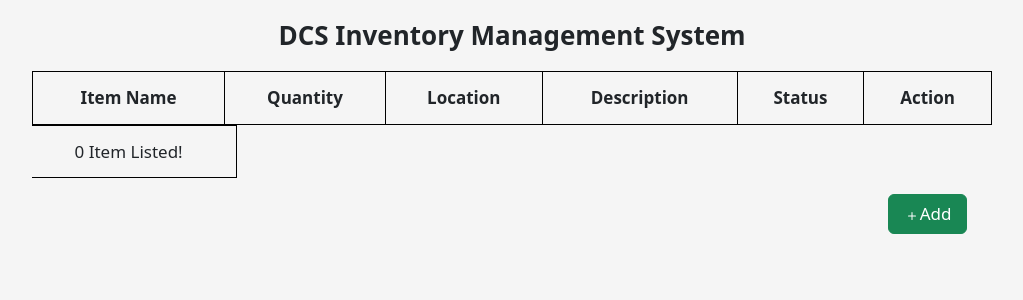
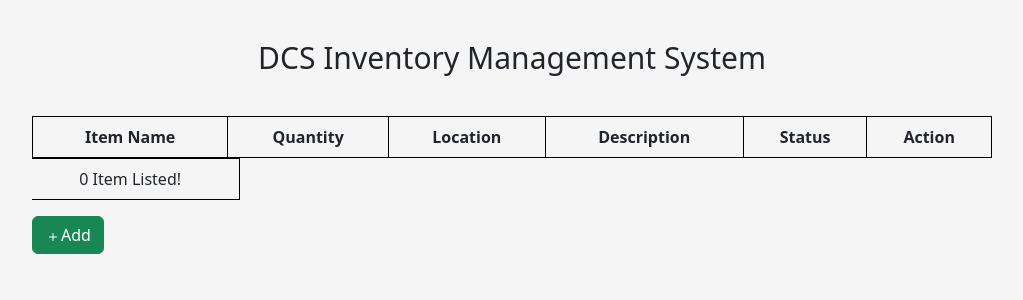
Before and after one commit to dominic-myb/dcs-inventory, a PHP site: page / in a window 1280 px wide. Shown: the top 300 px of the page, without its empty margins (128-1151 px from the left). Run offline with PHP 8.4, Linux system fonts and the light colour scheme; data that the repository does not hold is empty.

Commit message:
Remove unnecessary css styles

```diff
--- a/assets/css/main.css
+++ b/assets/css/main.css
@@ -1,10 +1,11 @@
 :root {
-  --primary-color: blue;
-  --h1-size: 21px;
-  --padding: 8px;
-  --font-size: 12px;
-  --td-max-width: 165px;
-  --input-height: 36px;
+  --h1-font-size: 30px;
+  --font-size: 16px;
+}
+
+html,
+body {
+  min-width: 575px;
 }
 
 body {
@@ -12,175 +13,24 @@ body {
 }
 
 .page-title {
-  margin-top: 20px;
-  margin-bottom: 20px;
+  display: block;
+  margin-top: 5vh;
+  margin-bottom: 5vh;
+  text-align: center;
+  justify-content: center;
+  align-items: center;
 }
 
 .page-title h1 {
-  font-size: var(--h1-size);
-  text-align: center;
-  font-weight: bold;
-}
-
-.content {
-  justify-content: center;
-  align-items: center;
+  font-size: var(--h1-font-size);
   text-align: center;
 }
 
-.table {
-  justify-content: center;
-}
-
-.table th,
-.table td {
-  padding: var(--padding);
+th,
+td {
   border: 1px solid black;
   border-collapse: collapse;
   text-align: center;
   vertical-align: middle;
   font-size: var(--font-size);
 }
-
-.desc,
-.item-name {
-  max-width: var(--td-max-width);
-  text-overflow: ellipsis;
-}
-
-.btn {
-  font-size: var(--font-size);
-  margin-bottom: 2px;
-  padding-left: 0.75rem;
-  padding-right: 0.75rem;
-}
-
-.btn:last-child {
-  margin-bottom: 0;
-  padding-left: 0.9rem;
-  padding-right: 0.9rem;
-}
-
-#add-btn-container {
-  position: relative;
-  /* background-color: red; */
-  width: 100%;
-  height: 33px;
-  border-radius: 5px;
-}
-
-#add-btn-container button {
-  position: absolute;
-}
-
-.modal-body label {
-  font-size: var(--font-size);
-  display: block;
-  margin-top: 20px;
-  margin-bottom: 3px;
-  margin-left: 5%;
-}
-
-.modal-body label:first-child {
-  margin-top: 0;
-}
-
-.modal-body {
-  justify-content: center;
-  align-items: center;
-}
-
-.modal-body select {
-  margin-left: 5%;
-}
-
-.modal-body input,
-.modal-body textarea {
-  width: 90%;
-  margin-left: 5%;
-  height: var(--input-height);
-}
-
-@media (max-width: 450px) {
-  #add-btn-container button {
-    right: 2vw;
-  }
-}
-
-@media (min-width: 451px) {
-  #add-btn-container button {
-    right: 4vw;
-  }
-
-  :root {
-    --h1-size: 22px;
-    --font-size: 13px;
-    --input-height: 36px;
-    --padding: 9px;
-  }
-}
-
-@media (min-width: 576px) {
-  #add-btn-container button {
-    right: 6vw;
-  }
-
-  :root {
-    --h1-size: 23px;
-    --font-size: 14px;
-    --input-height: 39px;
-    --padding: 10px;
-  }
-}
-
-@media (min-width: 768px) {
-  #add-btn-container button {
-    right: 8vw;
-  }
-
-  :root {
-    --h1-size: 24px;
-    --font-size: 15px;
-    --input-height: 42px;
-    --padding: 11px;
-  }
-}
-
-@media (min-width: 992px) {
-  #add-btn-container button {
-    right: 9vw;
-  }
-
-  :root {
-    --h1-size: 25px;
-    --font-size: 16px;
-    --input-height: 45px;
-    --padding: 12px;
-  }
-}
-
-@media (min-width: 1200px) {
-  #add-btn-container button {
-    right: 9vw;
-  }
-
-  :root {
-    --h1-size: 26px;
-    --font-size: 17px;
-    --input-height: 48px;
-    --padding: 13px;
-  }
-}
-
-@media (min-width: 1400px) {
-  #add-btn-container button {
-    right: 9vw;
-  }
-
-  :root {
-    --h1-size: 27px;
-    --font-size: 18px;
-    --input-height: 51px;
-    --padding: 14px;
-  }
-}
```
